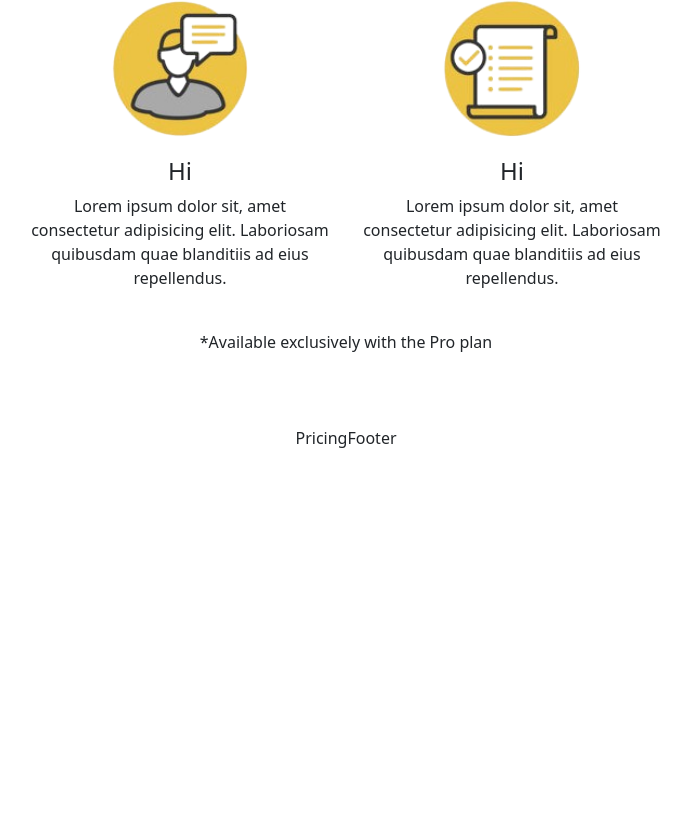
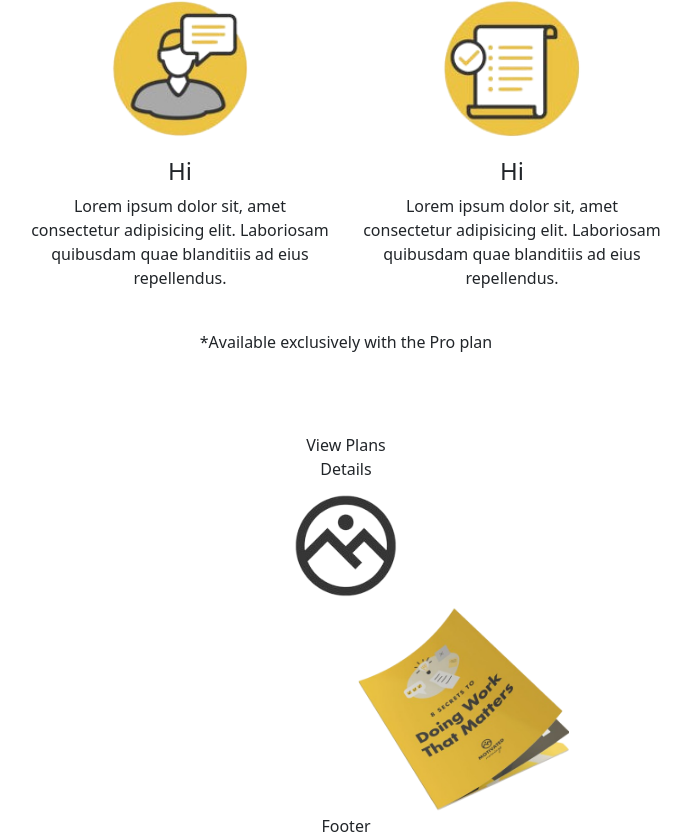
Before and after one commit to Ajith369369/motivated-mornings-frontend, a React (Vite) app: page / in a window 1280 px wide. Shown: the part 1667-2505 px from the top of the page, without its empty margins (294-985 px from the left). Before the commit the page ends 2117 px from the top, so only its background shows below. Built offline with nearby package versions, Linux system fonts and the light colour scheme.

Commit message:
Create sections.

```diff
--- a/src/components/Pricing.jsx
+++ b/src/components/Pricing.jsx
@@ -1,10 +1,46 @@
-import React from 'react'
+import React from "react";
 import "./Pricing.css";
 
 function Pricing() {
   return (
-    <>Pricing</>
-  )
+    <>
+      <section id="trial">
+        <div className="row">
+          <div className="col-md-2"></div>
+          <div className="col-md-8">
+            <div>
+              <div></div>
+              <div></div>
+            </div>
+            <div className="d-flex justify-content-center align-items-center">
+              <button className="btn rounded-pill">View Plans Details</button>
+            </div>
+          </div>
+          <div className="col-md-2"></div>
+        </div>
+      </section>
+      <section id="complete">
+        <div className="row">
+          <div className="col-md-2"></div>
+          <div className="col-md-8">
+            <img src="/src/assets/actually-complete.png" alt="" />
+            <div></div>
+          </div>
+          <div className="col-md-2"></div>
+        </div>
+      </section>
+      <section id="secrets">
+        <div className="row">
+          <div className="col-md-1"></div>
+          <div className="col-md-5"></div>
+          <div className="col-md-5">
+            <img src="/src/assets/8-secrets.png" alt="" />
+          </div>
+          <div className="col-md-1"></div>
+        </div>
+      </section>
+    </>
+  );
 }
 
-export default Pricing
+export default Pricing;
```
